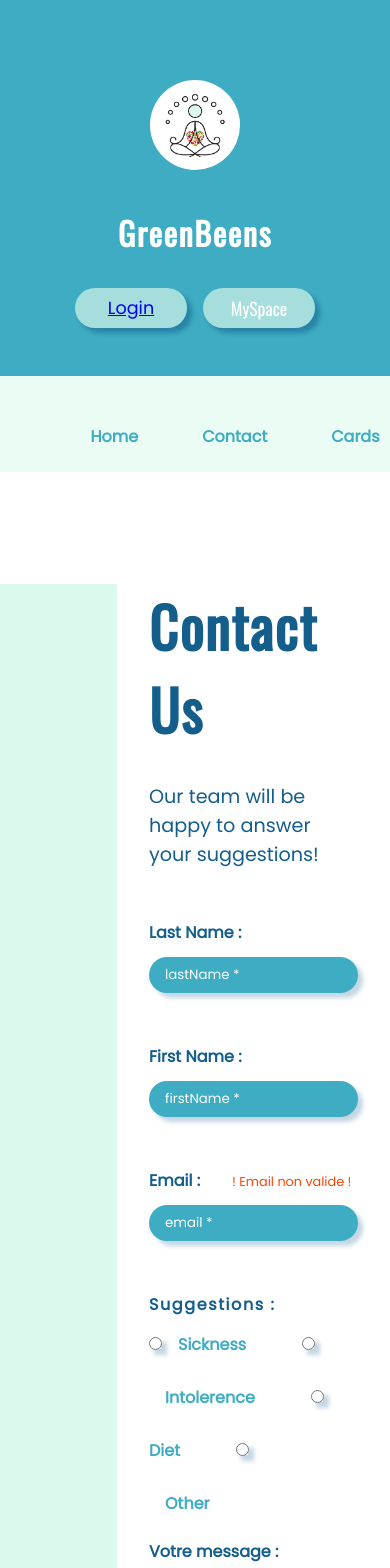
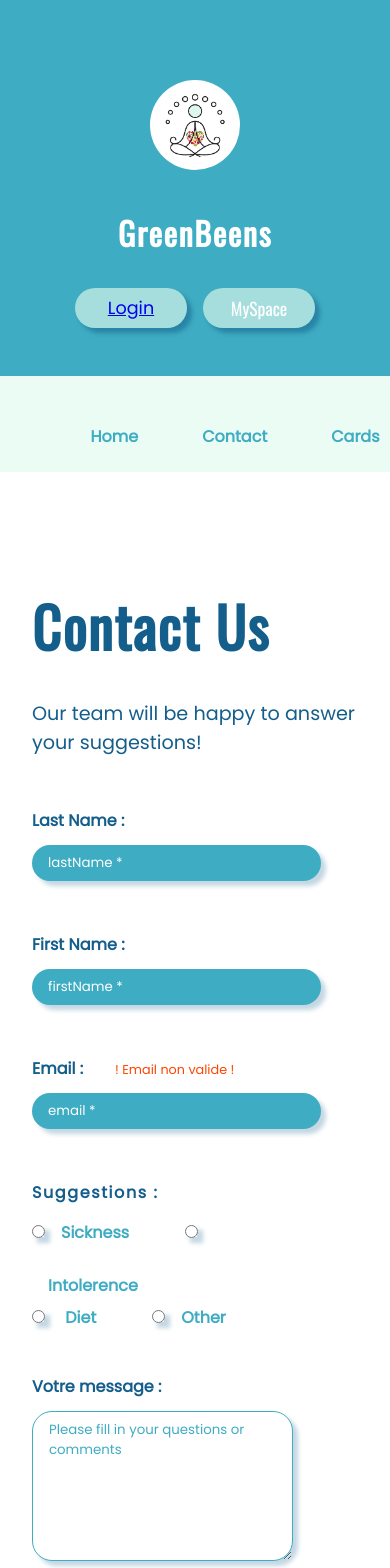
Before and after one commit to WildCodeSchool/fraise-P2, a React (Vite) app: page /Contact in a window 390 px wide. Shown: the top 1568 px of the page. Built offline with nearby package versions, Linux system fonts and the light colour scheme.

Commit message:
page contact responsive

```diff
--- a/src/pages/Contact.css
+++ b/src/pages/Contact.css
@@ -118,13 +118,13 @@
   padding: 1rem;
 }
 
-/* @media screen and (max-width: 900px) {
-  .h2-contact {
-    font-size: 1.5rem;
+@media screen and (max-width: 768px) {
+  .lightgreen-bloc {
+    display: none;
   }
-  .h3-contact {
-    font-size: 1rem;
-    padding: 0;
-    padding-bottom: 1rem;
+  .form-suggestion {
+    display: flex;
+    flex-direction: column;
+
   }
-} */
+}
--- a/src/pages/Contact.js
+++ b/src/pages/Contact.js
@@ -87,17 +87,24 @@ const Contact = () => {
         </div>
         <div className="form-suggestion">
           <h4>Suggestions :</h4>
+          <div>
+
           <input id="check-sickness" type="radio" name="sickness" />
           <label className="check"  for="check-sickness">Sickness</label>
+
 
           <input id="check-intolerence" type="radio" name="intolerence" />
           <label className="check"  for="check-intolerence">Intolerence</label>
 
+            </div>
+          <div>
           <input id="check-diet" type="radio" name="diet" />
           <label className="check"  for="check-diet"> Diet</label>
 
           <input id="check-other" type="radio" name="other" />
           <label className="check"  htmlFor="check-other">Other</label>
+          </div>
+
         </div>
         <div className="form-message">
           <label htmlFor="message"> Votre message :</label>
```
